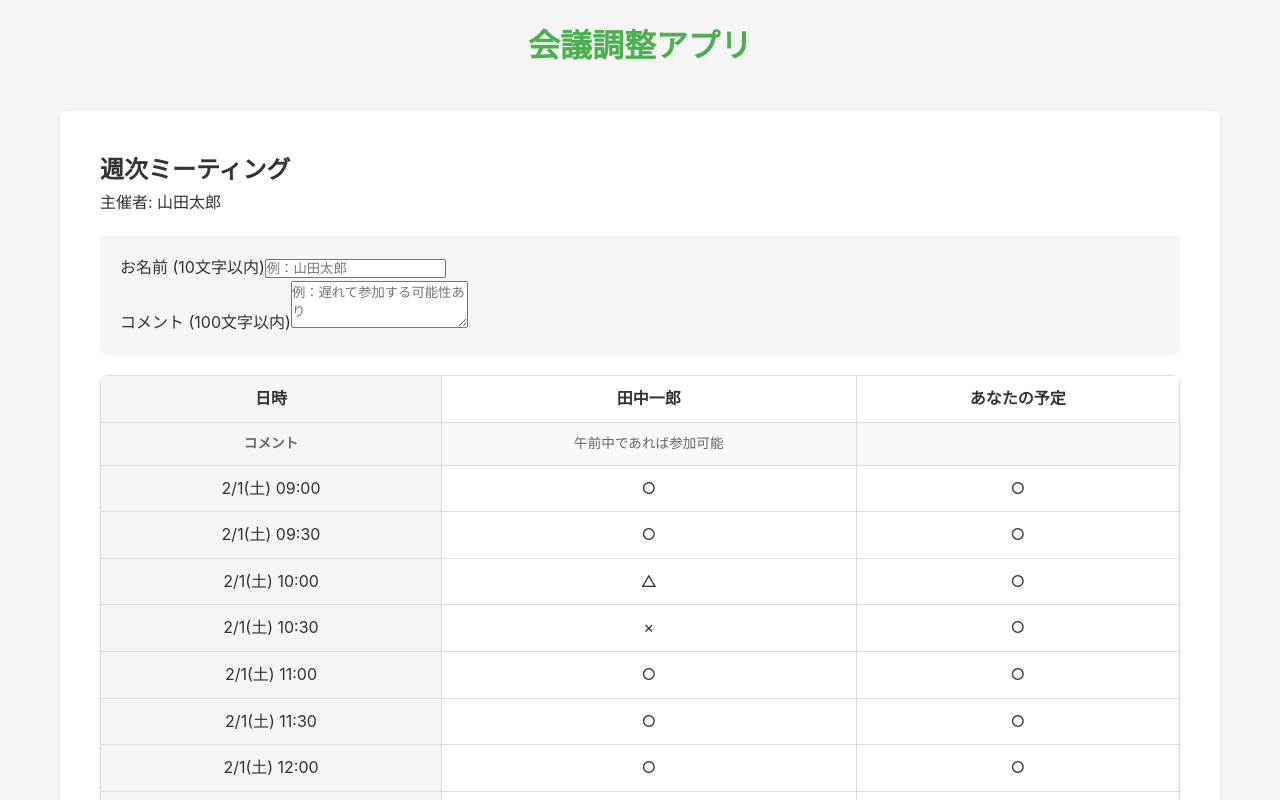
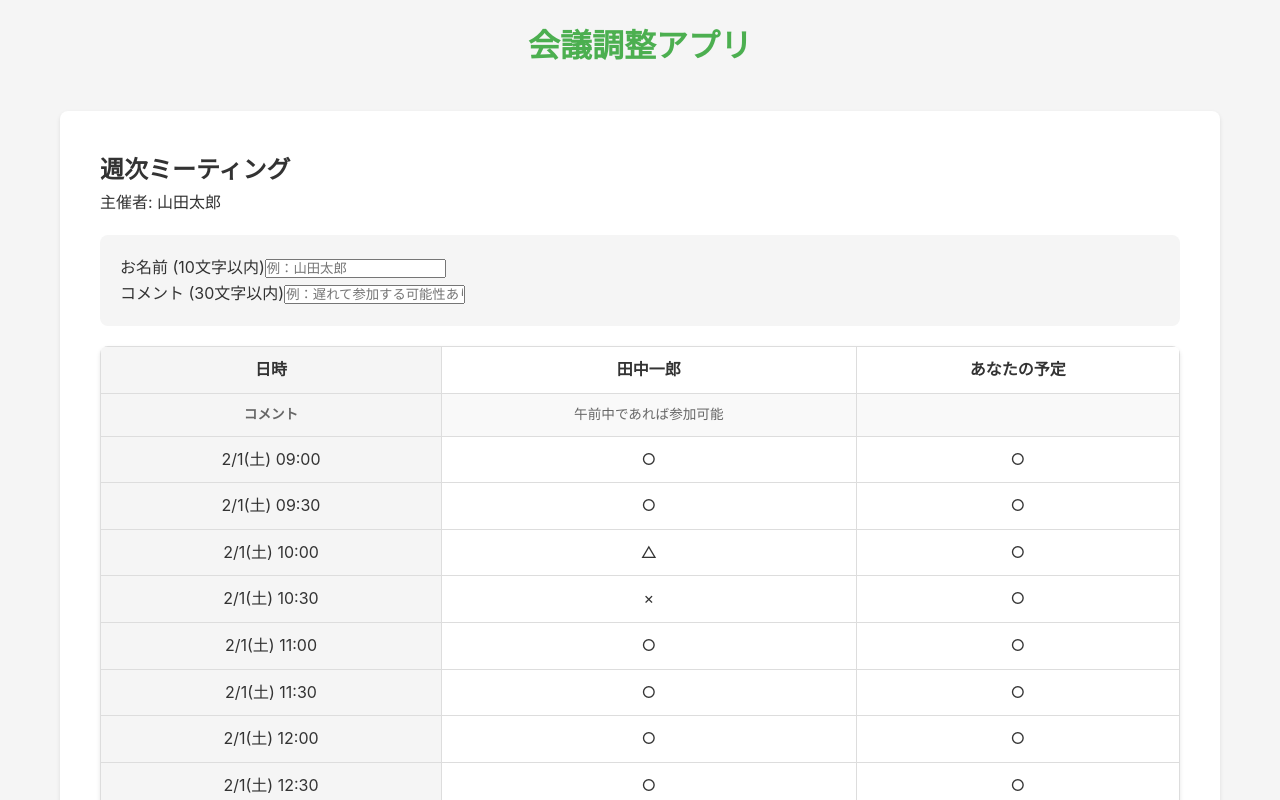
Before and after one commit to sumichichi2015/meeting-scheduler, a Vue app in the folder frontend/: page /meeting/1 in a window 1280 px wide. Shown: the top 800 px of the page. Built offline with nearby package versions, Linux system fonts and the light colour scheme; what v-calendar would draw is missing.

Commit message:
Checkpoint at 2025-02-01 22:27:31

```diff
--- a/frontend/src/components/JoinMeeting.vue
+++ b/frontend/src/components/JoinMeeting.vue
@@ -18,14 +18,14 @@
         >
       </div>
       <div class="form-group">
-        <label for="comment">コメント (100文字以内)</label>
-        <textarea
+        <label for="comment">コメント (30文字以内)</label>
+        <input
           id="comment"
           v-model="comment"
-          maxlength="100"
-          rows="3"
+          type="text"
+          maxlength="30"
           placeholder="例：遅れて参加する可能性あり"
-        ></textarea>
+        >
       </div>
     </div>
 
@@ -277,7 +277,6 @@ async function submitSchedule() {
   background: white;
   border-radius: 8px;
   box-shadow: 0 2px 4px rgba(0,0,0,0.1);
-  position: relative;
 }
 
 table {
@@ -435,16 +434,6 @@ th, td {
   white-space: normal;
 }
 
-.date-divider {
-  border-top: 2px solid #666;
-  margin-top: 10px;
-  padding-top: 15px;
-}
-
-.time-slot {
-  width: 60px;
-}
-
 @media (max-width: 768px) {
   .schedule-table {
     font-size: 0.9rem;
```
Also changed, not shown: 2 other files (tests, documents, lock files or other folders).
